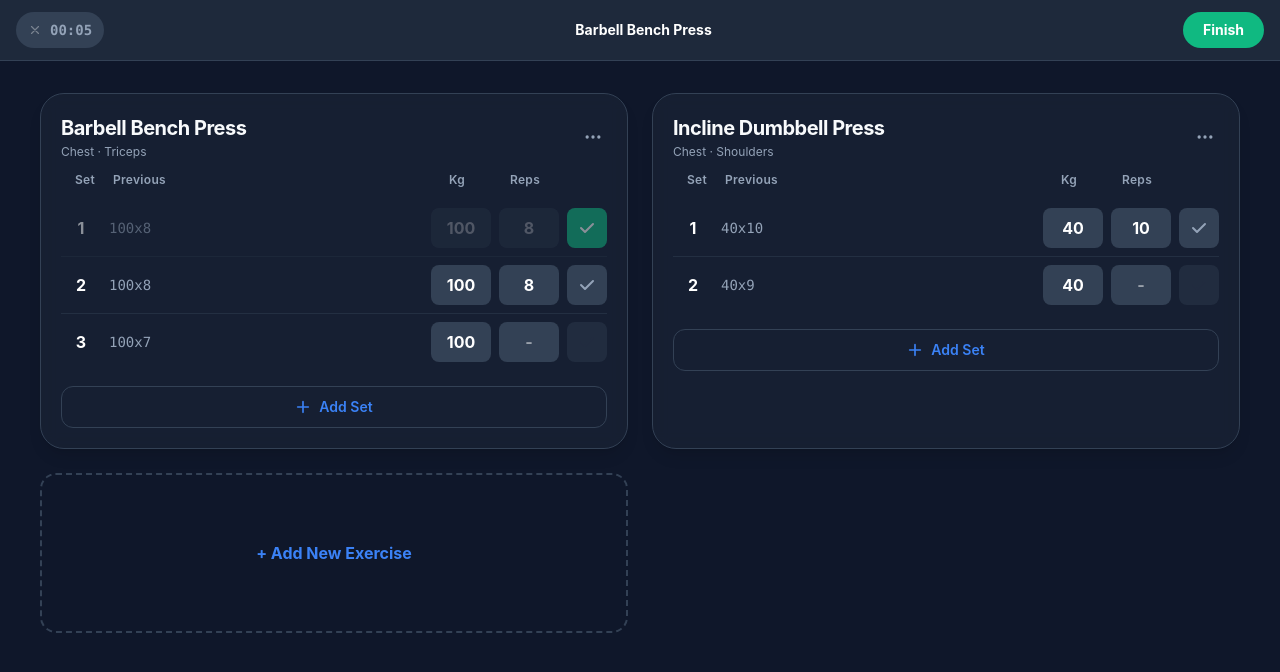
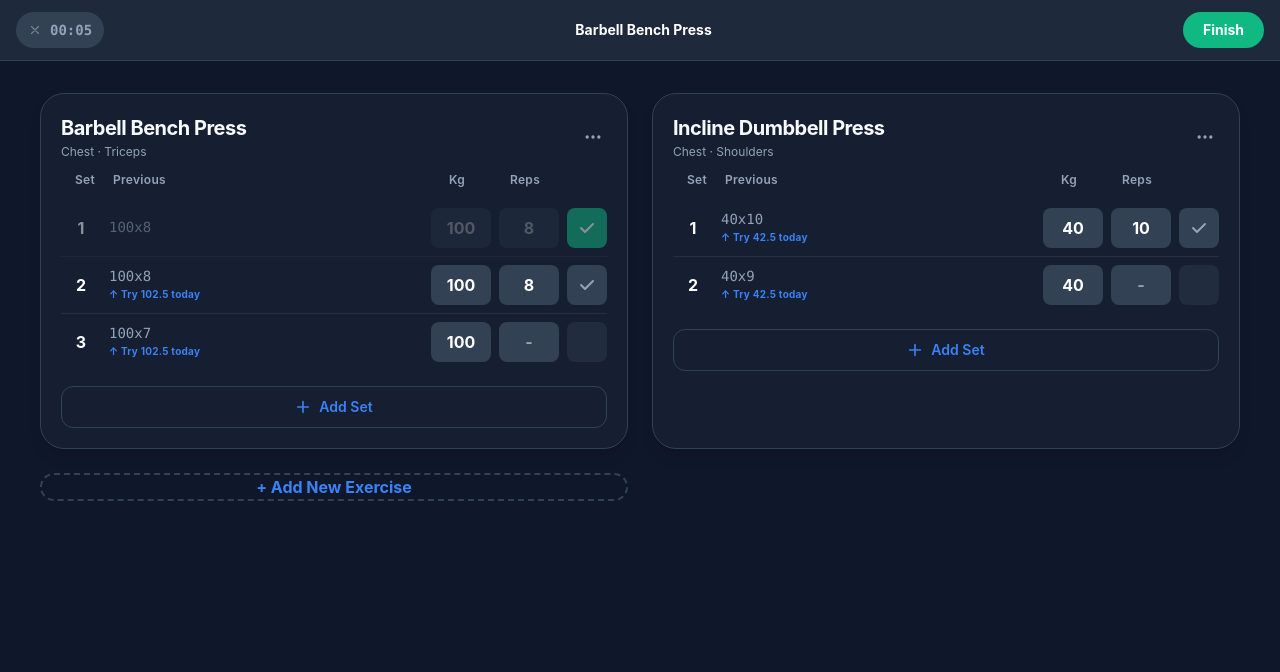
Before and after one commit to FrankieWilson1/apexlog, a React (Vite) app: page /logger in a window 1280 px wide. Shown: the top 672 px of the page. Built offline with nearby package versions, Linux system fonts and the light colour scheme; no server answers; sample sign-in values are in the browser's storage.

Commit message:
feat: progressive overload hints - previousStr populated from history, desktop layout fix

```diff
--- a/src/components/SetRow.tsx
+++ b/src/components/SetRow.tsx
@@ -22,6 +22,7 @@
  */
 
 import type { SetRowProps } from "../types";
+import { calculateOverload } from "../utils/Overload";
 
 /**
  * SetRow
@@ -68,6 +69,9 @@ export default function SetRow({
     onToggleComplete(set.id);
   };
 
+  // Calculate the smart suggestion on the fly
+  const suggestion = calculateOverload(set.previousStr);
+
   return (
     <div
       className={`grid grid-cols-[40px_1fr_60px_60px_40px] gap-2 items-center py-2 transition-colors duration-300 ${
@@ -77,10 +81,19 @@ export default function SetRow({
       {/* Set number indicator */}
       <span className="text-white font-bold text-center">{set.setNumber}</span>
 
-      {/* Previous performance — shows last logged weight × reps for this exercise */}
-      <span className="text-muted text-sm font-mono truncate">
-        {set.previousStr || "-"}
-      </span>
+      {/* Previous performance & suggestion */}
+      <div className="flex flex-col justify-center min-w-0">
+        <span className="text-muted text-sm font-mono truncate leading-tight">
+          {set.previousStr || "-"}
+        </span>
+
+        {/* Only show the suggestion if one exists and the set isn't completed yet */}
+        {suggestion !== "-" && !set.isCompleted && (
+          <span className="text-primary text-[10px] font-bold tracking-wide truncate mt-0.5">
+            ↑ {suggestion}
+          </span>
+        )}
+      </div>
 
       {/* Weight input — disabled once the set is marked complete */}
       <input
--- a/src/pages/LiveLogger.tsx
+++ b/src/pages/LiveLogger.tsx
@@ -165,10 +165,11 @@ export default function LiveLogger() {
     setActiveWorkout((prev) =>
       prev.map((ex) => {
         if (ex.id !== exerciseId) return ex;
+        const previousStr = ex.sets[0]?.previousStr || "-";
         const newSet: ExerciseSet = {
           id: `s-new-${Date.now()}`,
           setNumber: ex.sets.length + 1,
-          previousStr: "-",
+          previousStr,
           weight: "",
           reps: "",
           isCompleted: false,
@@ -186,7 +187,29 @@ export default function LiveLogger() {
    *
    * @param {ExerciseDefinition} exerciseDef - The exercise selected from search.
    */
-  const handleAddNewExercise = (exerciseDef: ExerciseDefinition) => {
+  const handleAddNewExercise = async (exerciseDef: ExerciseDefinition) => {
+    // Fetch workout history to find previous performance for this exercise
+    let previousStr = "-";
+    try {
+      const history = await apiFetch("/workouts", token);
+      // Search through past workouts for the most recent instance of this exercise.
+      for (const workout of history) {
+        const match = workout.exercises?.find(
+          (ex: any) => ex.name.toLowerCase() === exerciseDef.name.toLowerCase(),
+        );
+        if (match && match.sets?.length > 0) {
+          // Use the last completed set from that session
+          const lastSet = match.sets[match.sets.length - 1];
+          if (lastSet.weight && lastSet.reps && Number(lastSet.weight) > 0) {
+            previousStr = `${lastSet.weight}kg x ${lastSet.reps}`;
+          }
+          break; // Found the most recent then stop searching
+        }
+      }
+    } catch {
+      // Fail silently - previousStr stays as "-"
+    }
+
     const newEx: LoggedExercise = {
       id: `log-${Date.now()}`,
       name: exerciseDef.name,
@@ -195,7 +218,7 @@ export default function LiveLogger() {
         {
           id: `s-new-${Date.now()}`,
           setNumber: 1,
-          previousStr: "-",
+          previousStr,
           weight: "",
           reps: "",
           isCompleted: false,
@@ -401,11 +424,12 @@ export default function LiveLogger() {
           {/* Desktop dashed "Add Exercise" card */}
           <button
             onClick={() => setIsSearchModalOpen(true)}
-            className="hidden lg:flex items-center justify-center w-full rounded-2xl font-bold py-8 transition-colors min-h-[160px]"
+            className="hidden lg:flex items-center justify-center w-full rounded-2xl font-bold transition-colors"
             style={{
               border: "2px dashed #334155",
               color: "#3B82F6",
               backgroundColor: "transparent",
+              minHeight: activeWorkout.length === 0 ? "200px" : "100%",
             }}
             onMouseEnter={(e) =>
               (e.currentTarget.style.backgroundColor = "#1E293B")
--- a/src/pages/SignUp.tsx
+++ b/src/pages/SignUp.tsx
@@ -105,34 +105,34 @@ export default function Signup() {
           </p>
         </div>
 
-        {/* OAuth placeholders */}
+        {/* OAuth — coming soon */}
         <div className="flex flex-col gap-3">
           <button
             onClick={() =>
               alert(
-                "Social login is comming soon! Please use email/password for now.",
+                "Google login is coming soon. Please create an account manually for now.",
               )
             }
-            className="w-full flex items-center justify-center gap-3 bg-surface border border-white/10 text-white font-semibold py-3.5 rounded-xl hover:bg-surface/80 active:scale-95 transition-all opacity-70"
+            className="w-full flex items-center justify-center gap-3 bg-surface border border-white/10 text-white font-semibold py-3.5 rounded-xl transition-all opacity-60 cursor-not-allowed"
           >
             <img
               src="https://www.google.com/favicon.ico"
               alt="Google"
-              className="w-5 h-5"
+              className="w-5 h-5 opacity-60"
             />
             Continue with Google
           </button>
           <button
             onClick={() =>
               alert(
-                "Social login is comming soon! Please use email/password for now.",
+                "Apple login is coming soon. Please create an account manually for now.",
               )
             }
-            className="w-full flex items-center justify-center gap-3 bg-surface border border-white/10 text-white font-semibold py-3.5 rounded-xl hover:bg-surface/80 active:scale-95 transition-all opacity-70"
+            className="w-full flex items-center justify-center gap-3 bg-surface border border-white/10 text-white font-semibold py-3.5 rounded-xl transition-all opacity-60 cursor-not-allowed"
           >
             <svg
               xmlns="http://www.w3.org/2000/svg"
-              className="h-5 w-5"
+              className="h-5 w-5 opacity-60"
               viewBox="0 0 24 24"
               fill="currentColor"
             >
--- /dev/null
+++ b/src/utils/Overload.ts
@@ -0,0 +1,56 @@
+/**
+ * @file Overload.ts
+ * @description Utility for calculating progressive overload targets.
+ * Rules:
+ * 1. Weighted (e.g., "80kg x 8") -> suggests +2.5 to the weight.
+ * 2. Bodyweight (e.g., "15 reps" or "0kg x 15") -> Suggests +1 to reps.
+ * Fallback -> Returns "-" if parsing fails.
+ *
+ * @module Utils/Overload
+ */
+
+export function calculateOverload(previousStr: string): string {
+    if (!previousStr || previousStr === "-" || previousStr.trim() === "") {
+        return "-";
+    }
+
+    // Rule 1 & 2: Match Weighted Sets (e.g., "80kg x 8", "80 lbs x 8")
+    // Regex Captures: [1] Weight, [2] Unit, [3] Reps
+    const weightRegex = /([\d.]+)\s*(kg|lbs)\s*[Xx*]\s*(\d+)/i;
+    const weightMatch = previousStr.match(weightRegex);
+
+    if (weightMatch) {
+        const weight = parseFloat(weightMatch[1]);
+        const unit = weightMatch[2].toLowerCase();
+        const reps = parseInt(weightMatch[3], 10);
+
+        if (weight === 0) {
+            // Bodyweight case logged as 0kg
+            return `Try ${reps + 1} reps`;
+        }
+
+        // Add 2.5kg/lbs.  -- Increment configurtion would be made availble in settings in version 4
+        return `Try ${weight + 2.5}${unit} today`;
+    }
+
+    // Rule 2
+    const repRegex = /^(\d+)\s*reps?/i;
+    const repMatch = previousStr.match(repRegex);
+
+    if (repMatch) {
+        const reps = parseInt(repMatch[1], 10);
+        return `Try ${reps + 1} reps`;
+    }
+
+    const noUnitRegex = /([\d.]+)\s*[Xx*]\s*(\d+)/i;
+    const noUnitMatch = previousStr.match(noUnitRegex);
+
+    if (noUnitMatch) {
+        const weight = parseFloat(noUnitMatch[1]);
+        const reps = parseInt(noUnitMatch[2], 10);
+        if (weight === 0) return `Try ${reps + 1} reps`;
+        return `Try ${weight + 2.5} today`;
+    }
+
+    return "-";
+}
```
